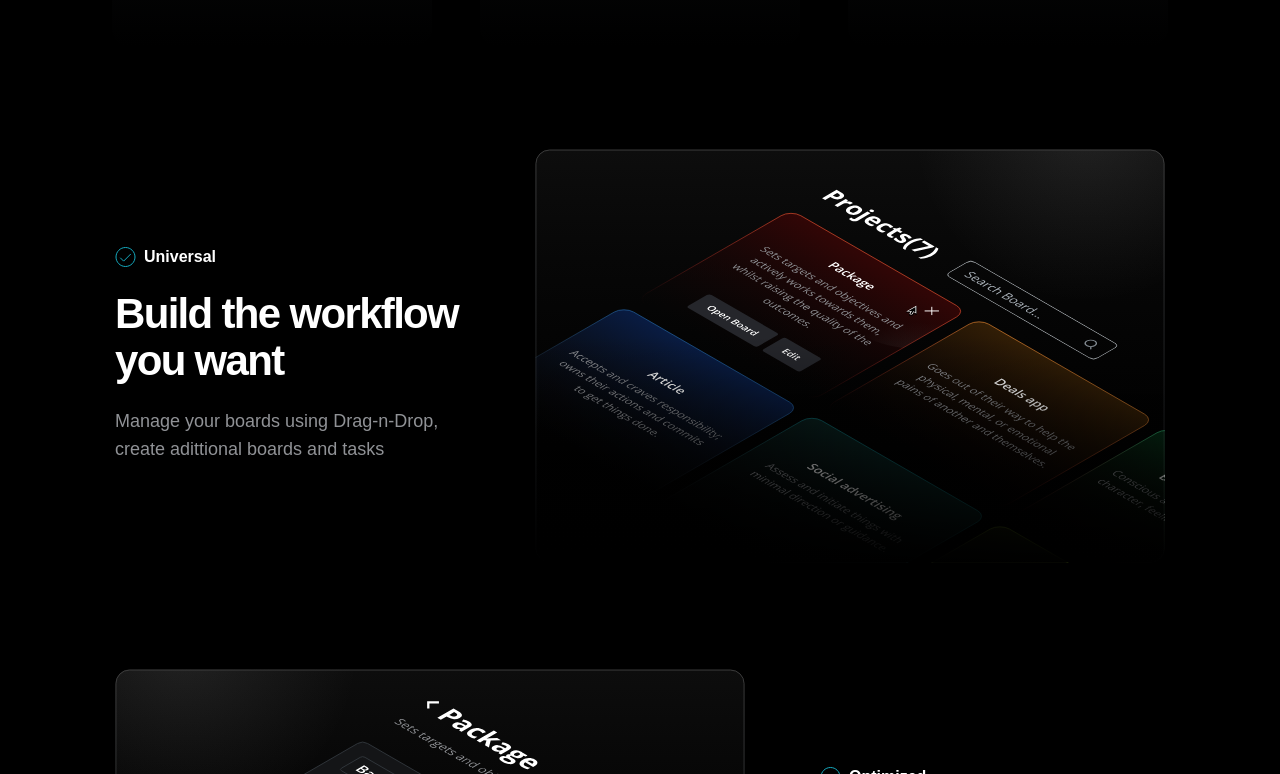
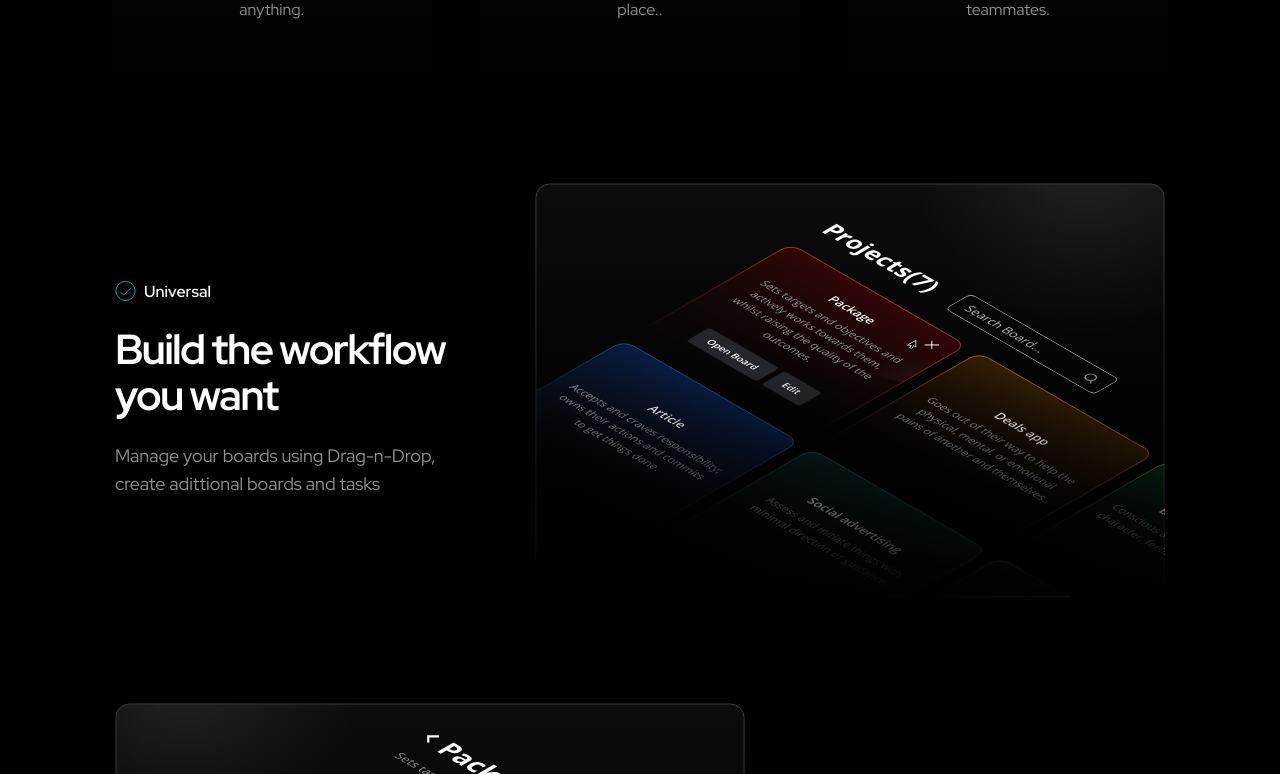
Before and after one commit to ilorinHub/team-thirteen, a Next.js app: page / in a window 1280 px wide. Shown: the part 746-1520 px from the top of the page. Built offline with nearby package versions, Linux system fonts and the light colour scheme.

Commit message:
style: imports font

```diff
--- a/src/styles/globals.css
+++ b/src/styles/globals.css
@@ -1,6 +1,7 @@
+@import url("https://fonts.googleapis.com/css2?family=Red+Hat+Display:ital,wght@0,300;0,400;0,500;0,600;0,700;0,800;0,900;1,300;1,400&display=swap");
+
 html,
 body {
-  @import url("https://fonts.googleapis.com/css2?family=Red+Hat+Display:ital,wght@0,300;0,400;0,500;0,600;0,700;0,800;0,900;1,300;1,400&display=swap");
   padding: 0;
   margin: 0;
   /* font-family: -apple-system, BlinkMacSystemFont, Segoe UI, Roboto, Oxygen,
@@ -16,7 +17,7 @@ a {
   box-sizing: border-box;
 }
 
-@media (prefers-color-scheme: dark) {
+/* @media (prefers-color-scheme: dark) {
   html {
     color-scheme: dark;
   }
@@ -24,4 +25,4 @@ a {
     color: white;
     background: black;
   }
-}
+} */
```
